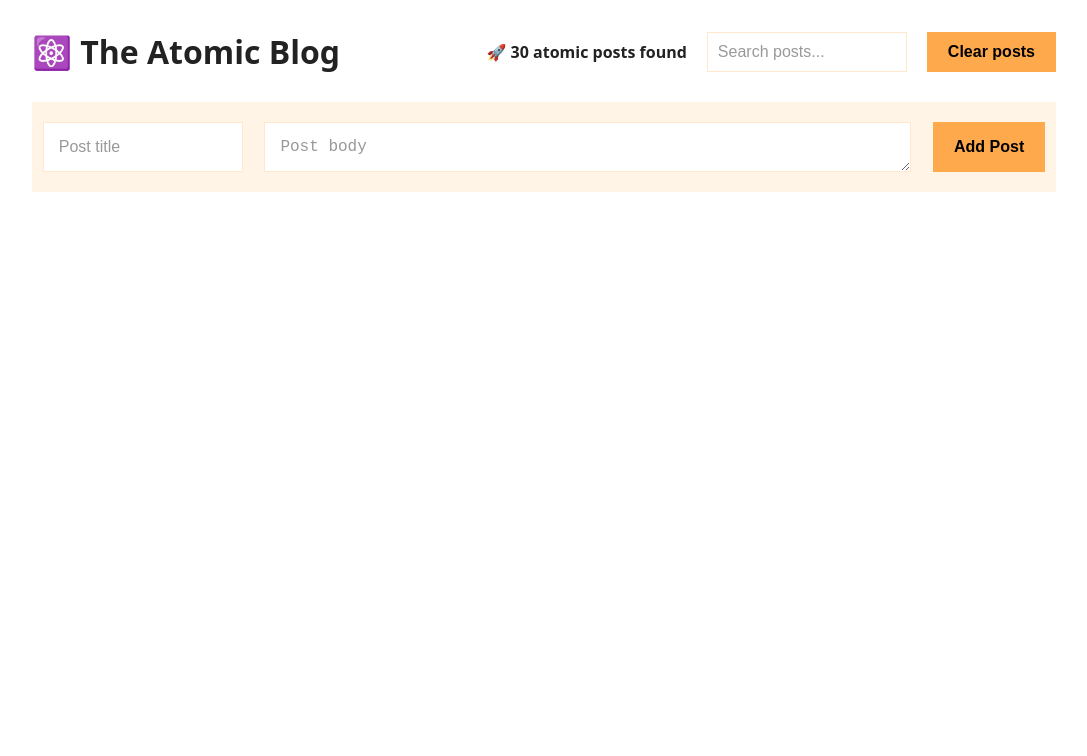
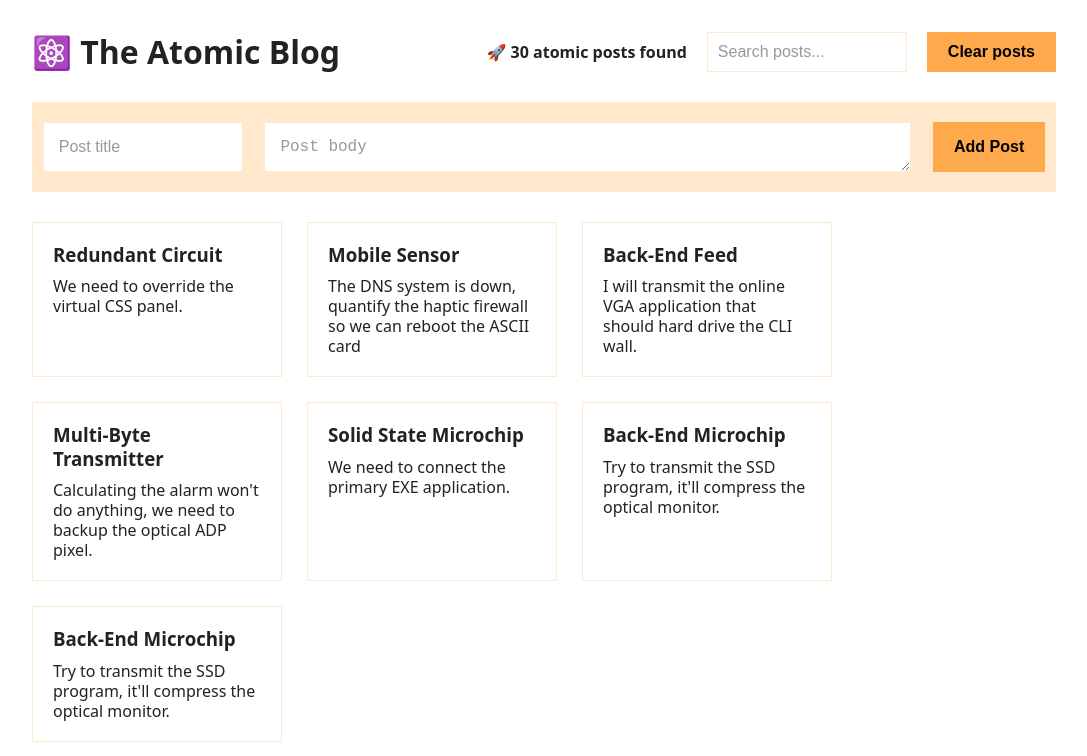
Before and after one commit to AraibKhan/atomic-blog, a React (Create React App) app: page / in a window 1280 px wide. Shown: the top 756 px of the page, without its empty margins (96-1183 px from the left). Built offline with nearby package versions, Linux system fonts and the light colour scheme.

Commit message:
Created dummy posts and add them to the UI.

```diff
--- a/src/App.js
+++ b/src/App.js
@@ -1,11 +1,13 @@
 import Form from "./components/Form";
 import Header from "./components/Header";
+import Main from "./components/Main";
 
 function App() {
   return (
     <div className="app">
       <Header />
       <Form />
+      <Main />
     </div>
   );
 }
--- /dev/null
+++ b/src/components/Main.js
@@ -0,0 +1,11 @@
+import PostsList from "./PostsList";
+
+function Main() {
+  return (
+    <main className="main-container">
+      <PostsList />
+    </main>
+  );
+}
+
+export default Main;
--- /dev/null
+++ b/src/components/Post.js
@@ -0,0 +1,10 @@
+function Post({ post }) {
+  return (
+    <li className="post-list__item">
+      <h3>{post.title}</h3>
+      <p>{post.body}</p>
+    </li>
+  );
+}
+
+export default Post;
--- /dev/null
+++ b/src/components/PostsList.js
@@ -0,0 +1,44 @@
+import Post from "./Post";
+
+const posts = [
+  {
+    title: "Redundant Circuit",
+    body: "We need to override the virtual CSS panel.",
+  },
+  {
+    title: "Mobile Sensor",
+    body: "The DNS system is down, quantify the haptic firewall so we can reboot the ASCII card",
+  },
+  {
+    title: "Back-End Feed",
+    body: "I will transmit the online VGA application that should hard drive the CLI wall.",
+  },
+  {
+    title: "Multi-Byte Transmitter",
+    body: "Calculating the alarm won't do anything, we need to backup the optical ADP pixel.",
+  },
+  {
+    title: "Solid State Microchip",
+    body: "We need to connect the primary EXE application.",
+  },
+  {
+    title: "Back-End Microchip",
+    body: "Try to transmit the SSD program, it'll compress the optical monitor.",
+  },
+  {
+    title: "Back-End Microchip",
+    body: "Try to transmit the SSD program, it'll compress the optical monitor.",
+  },
+];
+
+function PostsList() {
+  return (
+    <ul className="post-list">
+      {posts.map((post, i) => (
+        <Post key={i} post={post} />
+      ))}
+    </ul>
+  );
+}
+
+export default PostsList;
--- a/src/index.css
+++ b/src/index.css
@@ -78,7 +78,8 @@ body {
 /* FORM */
 .form-container {
   margin-top: 3rem;
-  background-color: #fff4e6;
+  /* background-color: #fff4e6; */
+  background-color: #ffe8cc;
   display: flex;
   align-items: center;
   justify-content: space-around;
@@ -108,3 +109,30 @@ input:focus,
 textarea:focus {
   outline: 1px solid #ffa94d;
 }
+
+/* MAIN CONTAINER */
+.main-container {
+  margin-top: 3rem;
+}
+
+.post-list {
+  list-style: none;
+  display: flex;
+  flex-wrap: wrap;
+  gap: 2.5rem;
+}
+
+.post-list__item {
+  border: 1px solid #ffe8cc;
+  /* border: 1px solid #ffa94d; */
+  width: 25rem;
+  padding: 2rem;
+  display: flex;
+  flex-direction: column;
+  gap: 1rem;
+  cursor: pointer;
+}
+
+.post-list__item:hover {
+  background-color: #fff4e6;
+}
```
